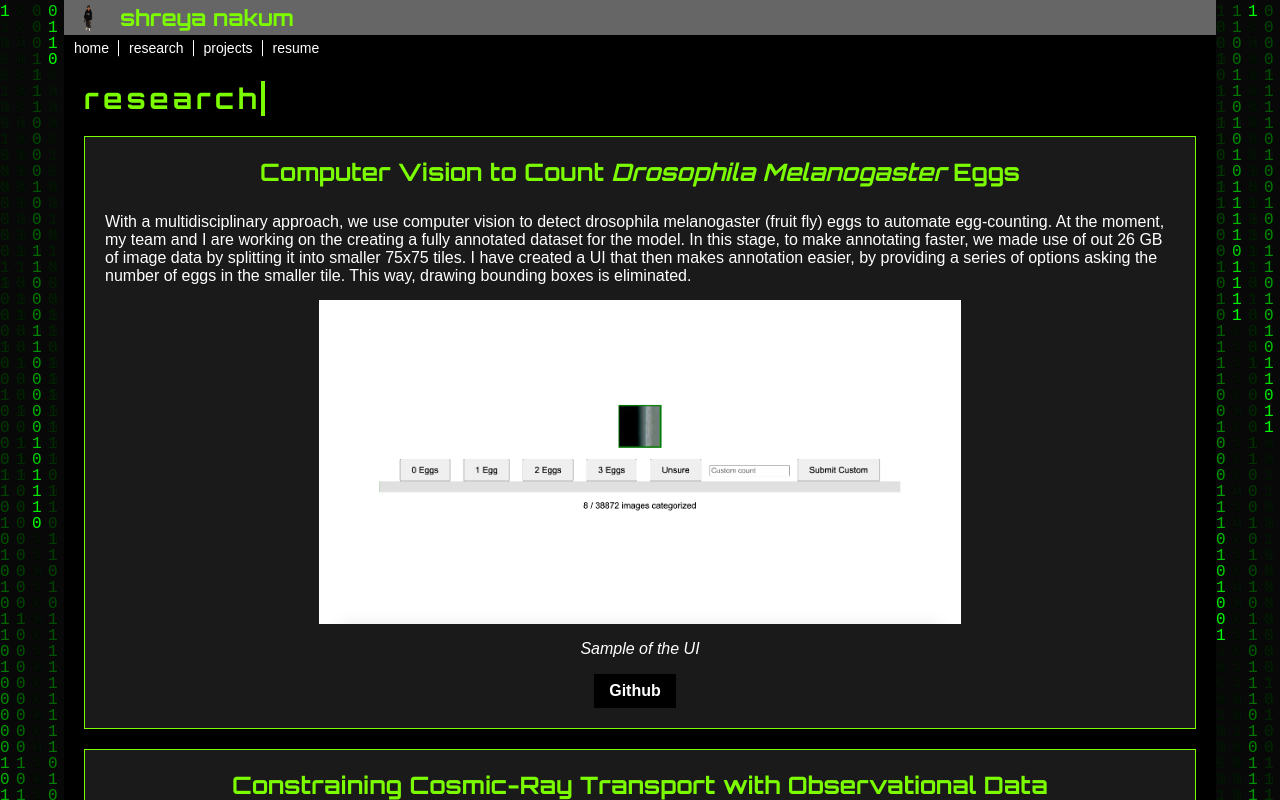
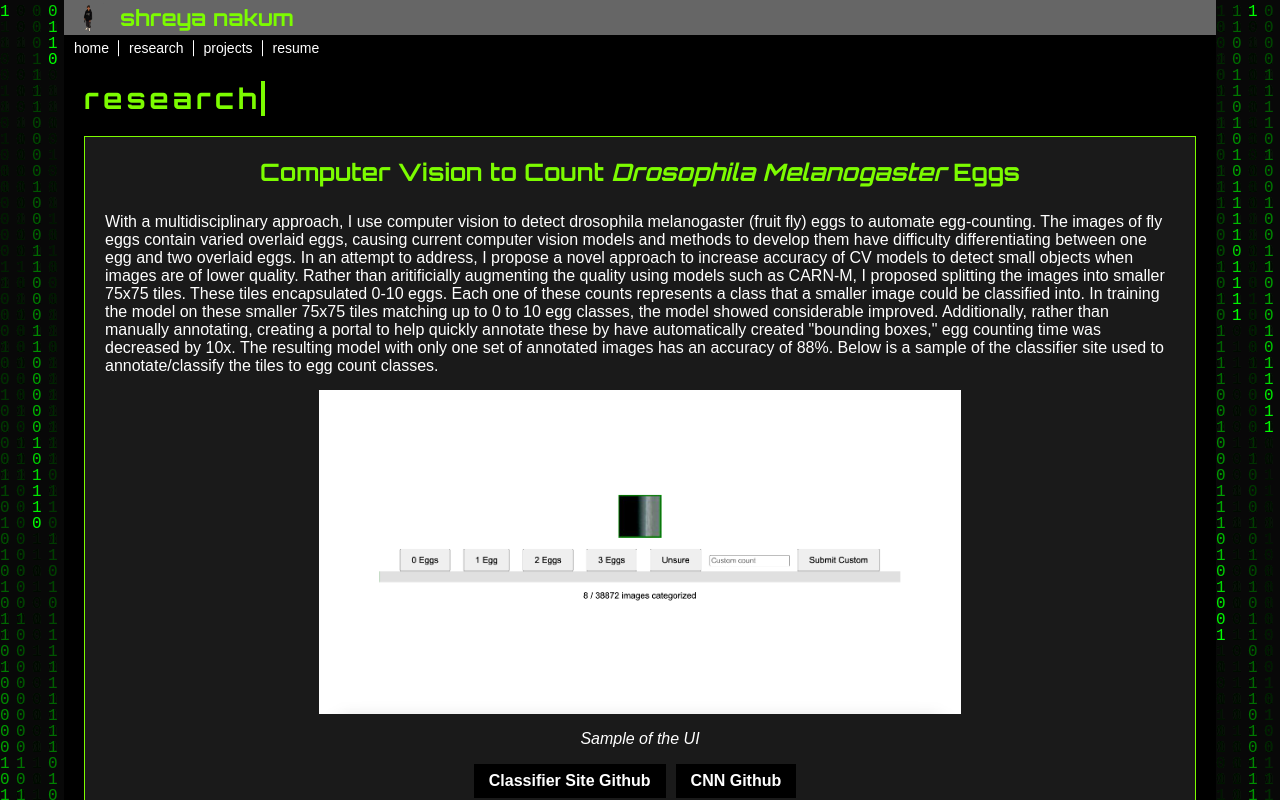
Before and after one commit to sn82978/sn82978.github.io, a React (Vite) app in the folder personal-site/: page /research in a window 1280 px wide. Shown: the top 800 px of the page. Built offline with nearby package versions, Linux system fonts and the light colour scheme.

Commit message:
resume updated, research updated

```diff
--- a/personal-site/src/Research.jsx
+++ b/personal-site/src/Research.jsx
@@ -35,14 +35,22 @@ function ResearchContent() {
        <div className="project">
          <h3 className="project-title">Computer Vision to Count <i>Drosophila Melanogaster</i> Eggs</h3>
          <p className="project-description">
-           With a multidisciplinary approach, we use computer vision to detect drosophila melanogaster (fruit fly) eggs to automate egg-counting.
-           At the moment, my team and I are working on the creating a fully annotated dataset for the model. In this stage, to make annotating faster,
-           we made use of out 26 GB of image data by splitting it into smaller 75x75 tiles. I have created a UI that then makes annotation
-           easier, by providing a series of options asking the number of eggs in the smaller tile. This way, drawing bounding boxes is eliminated.
+           With a multidisciplinary approach, I use computer vision to detect drosophila melanogaster (fruit fly) eggs to automate egg-counting.
+           The images of fly eggs contain varied overlaid eggs, causing current computer vision models and methods to develop them have difficulty
+           differentiating between one egg and two overlaid eggs. In an attempt to address, I propose a novel approach to increase accuracy
+           of CV models to detect small objects when images are of lower quality. Rather than aritificially augmenting the quality using models such as CARN-M,
+           I proposed splitting the images into smaller 75x75 tiles. These tiles encapsulated 0-10 eggs. Each one of these counts represents a class that a smaller
+           image could be classified into. In training the model on these smaller 75x75 tiles matching up to 0 to 10 egg classes, the model showed considerable improved.
+           Additionally, rather than manually annotating, creating a portal to help quickly annotate these by have automatically created "bounding boxes,"
+           egg counting time was decreased by 10x. The resulting model with only one set of annotated images has an accuracy of 88%. Below is a sample of the classifier site
+           used to annotate/classify the tiles to egg count classes.
          </p>
          <img src="classifier-site-sample.png" alt="Classifier Site Sample" className="project-image"  />
          <p><i>Sample of the UI</i></p>
-         <a href="https://github.com/rose-mueller-labs/Classifier-Site" className="project-link">Github</a>
+         <div className="project-links-container">
+          <a href="https://github.com/sn82978/Classifier-Site" className="project-link">Classifier Site Github</a>
+          <a href="https://github.com/sn82978/CNN-Classifier" className="project-link">CNN Github</a>
+         </div>
        </div>
        <div className="project">
          <h3 className="project-title">Constraining Cosmic-Ray Transport with Observational Data</h3>
--- a/personal-site/src/components/Navigation.jsx
+++ b/personal-site/src/components/Navigation.jsx
@@ -9,7 +9,7 @@ function Navigation() {
        <li><Link to="/">home</Link></li>
        <li><Link to="/research">research</Link></li>
        <li><Link to="/projects">projects</Link></li>
-       <li><a href="https://drive.google.com/file/d/1W9kQ_K1j7ohh0oqIMQr7FD-4rNuXWpLs/view?usp=drive_link" target="_blank" rel="noopener noreferrer">resume</a></li>
+       <li><a href="https://drive.google.com/file/d/1cpp91v1sjnV_laQONBvLemMJBI1P8nb-/view?usp=sharing" target="_blank" rel="noopener noreferrer">resume</a></li>
      </ul>
    </nav>
  );
```
Also changed, not shown: personal-site/src/App.css (line endings or trailing spaces), personal-site/src/components/MatrixBackground.jsx (line endings or trailing spaces).
